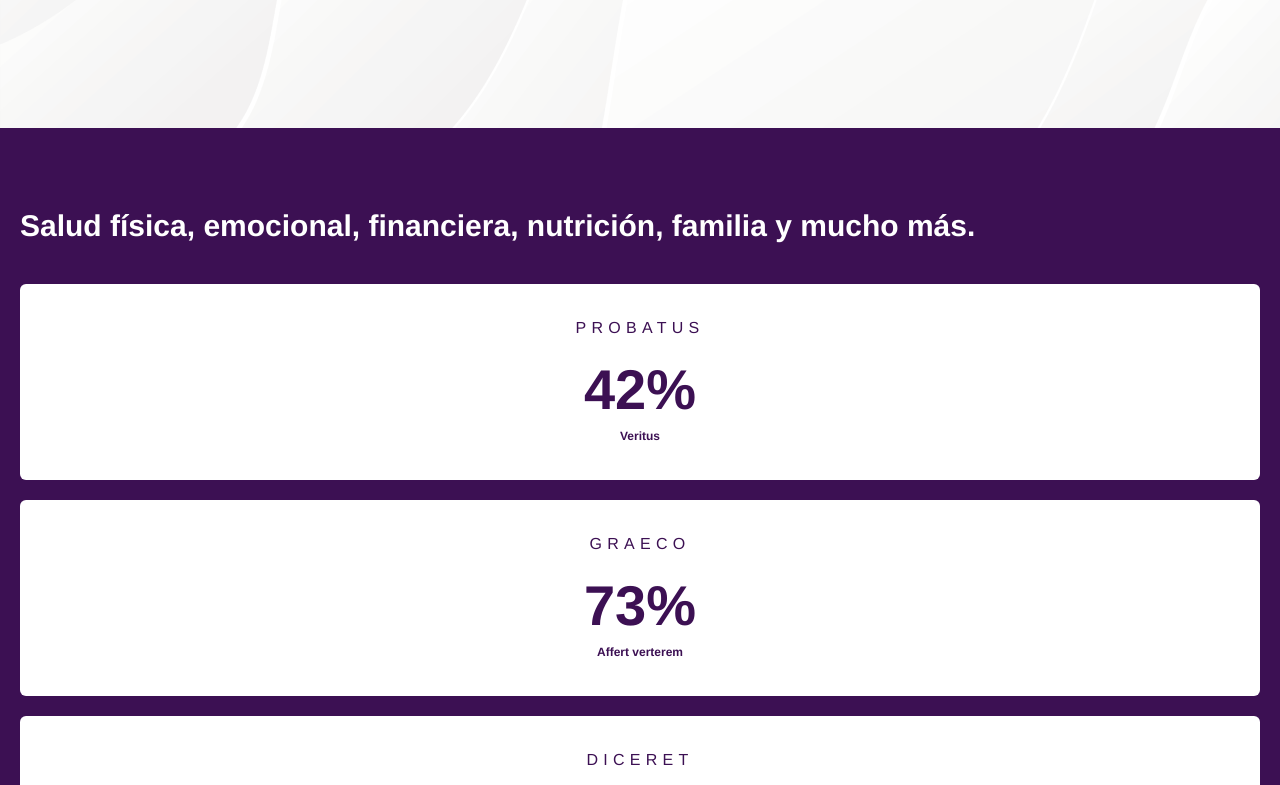
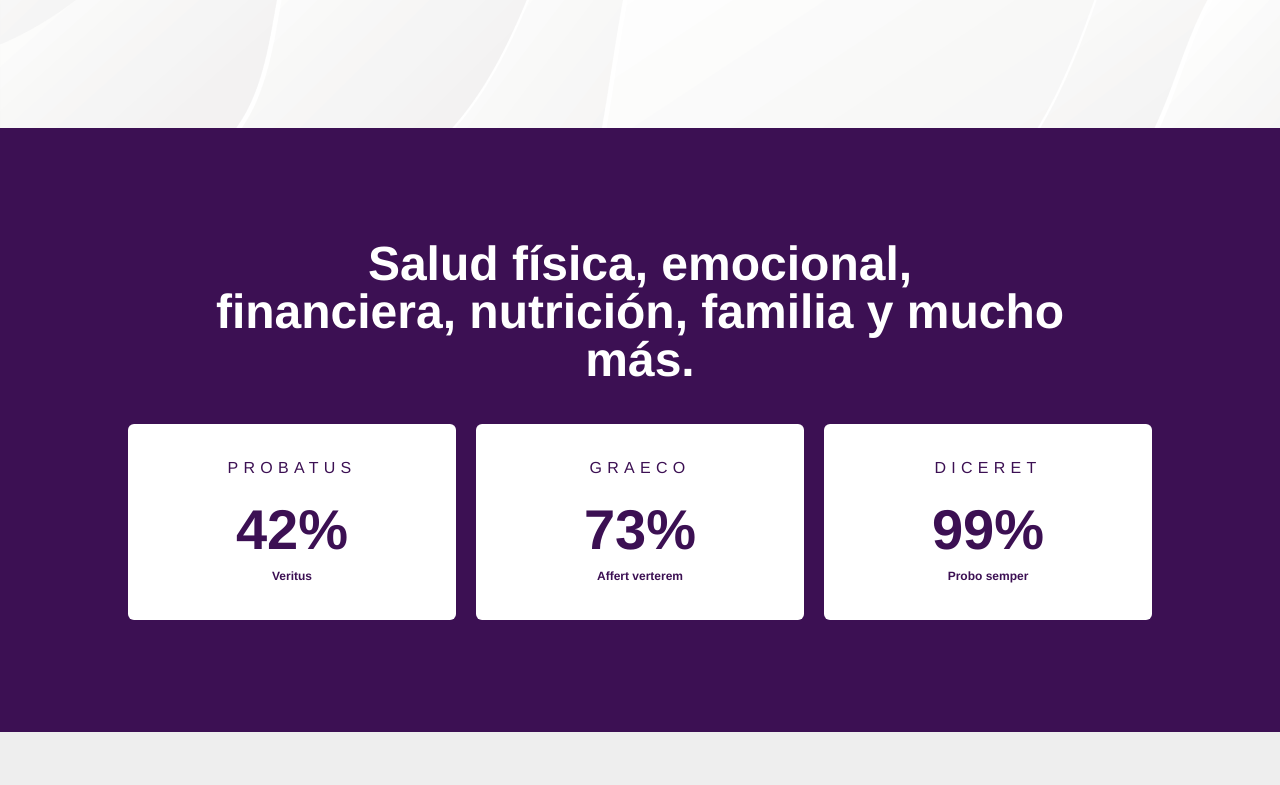
Before and after one commit to miguelAngelPG/body-systems-practice, a website built with Vite: page index.html in a window 1280 px wide. Shown: the part 1980-2765 px from the top of the page. Built offline with nearby package versions, Linux system fonts and the light colour scheme; no server answers; files whose address does not match are found by name.

Commit message:
percentage section for large devices

```diff
--- a/index.html
+++ b/index.html
@@ -145,27 +145,27 @@
 
         <section id="Blog" class="mt-20 pt-10 pb-20 px-5 flex flex-col gap-14 sm:px-16 sm:pt-16 md:px-32 md:pt-28" style="background-image: url(src/assets/img/rectangle.png)">
             <div class="flex flex-col gap-20 md:flex-row">
-                <h3 class="font-DM_Sans text-3xl font-bold md:w-full">Nuestro Blog</h3>
+                <h3 class="font-DM_Sans text-3xl font-bold md:w-full md:text-5xl">Nuestro Blog</h3>
                 <p>An mel corpora consectetuer. Duo veri eripuit honestatis ei. Mandamus expetenda has ex. Eu minim movet quodsi eum. Et vim dolore epicurei, ut aeque postea nam, at posse dicta.</p>
             </div>
             <div id="posts" class="flex flex-col gap-5 md:flex-row">
             </div>
         </section>
 
-        <section class="pt-20 px-5 pb-20 bg-purple">
-            <h3 class="text-left font-DM_Sans text-3xl font-bold text-white mb-10">Salud física, emocional, financiera, nutrición, familia y mucho más.</h3>
-            <div class="flex flex-col gap-5">
-                <div class="bg-white rounded-md grid justify-items-center py-8">
+        <section id="percentage" class="pt-20 px-5 pb-20 bg-purple sm:px-16 sm:pt-16 md:px-32 md:py-28">
+            <h3 class="text-left font-DM_Sans text-3xl font-bold text-white mb-10 md:text-center md:px-10 md:text-5xl">Salud física, emocional, <br class="hidden md:block">financiera, nutrición, familia y mucho más.</h3>
+            <div class="flex flex-col gap-5 md:flex-row">
+                <div class="bg-white rounded-md grid justify-items-center py-8 md:w-full">
                     <p class="text-purple font-light text-base leading-6 font-DM_Sans mb-5 tracking-[5.28px] uppercase">probatus</p>
                     <p class="text-purple font-bold font-DM_Sans text-[56px] leading-[60px] mb-1 uppercase">42%</p>
                     <p class="text-purple font-bold text-xs leading-6 font-DM_Sans">Veritus</p>
                 </div>
-                <div class="bg-white rounded-md grid justify-items-center py-8">
+                <div class="bg-white rounded-md grid justify-items-center py-8 md:w-full">
                     <p class="text-purple font-light text-base leading-6 font-DM_Sans mb-5 tracking-[5.28px] uppercase">graeco</p>
                     <p class="text-purple font-bold font-DM_Sans text-[56px] leading-[60px] mb-1 uppercase">73%</p>
                     <p class="text-purple font-bold text-xs leading-6 font-DM_Sans">Affert verterem</p>
                 </div>
-                <div class="bg-white rounded-md grid justify-items-center py-8">
+                <div class="bg-white rounded-md grid justify-items-center py-8 md:w-full">
                     <p class="text-purple font-light text-base leading-6 font-DM_Sans mb-5 tracking-[5.28px] uppercase">diceret</p>
                     <p class="text-purple font-bold font-DM_Sans text-[56px] leading-[60px] mb-1 uppercase">99%</p>
                     <p class="text-purple font-bold text-xs leading-6 font-DM_Sans">Probo semper</p>
```
